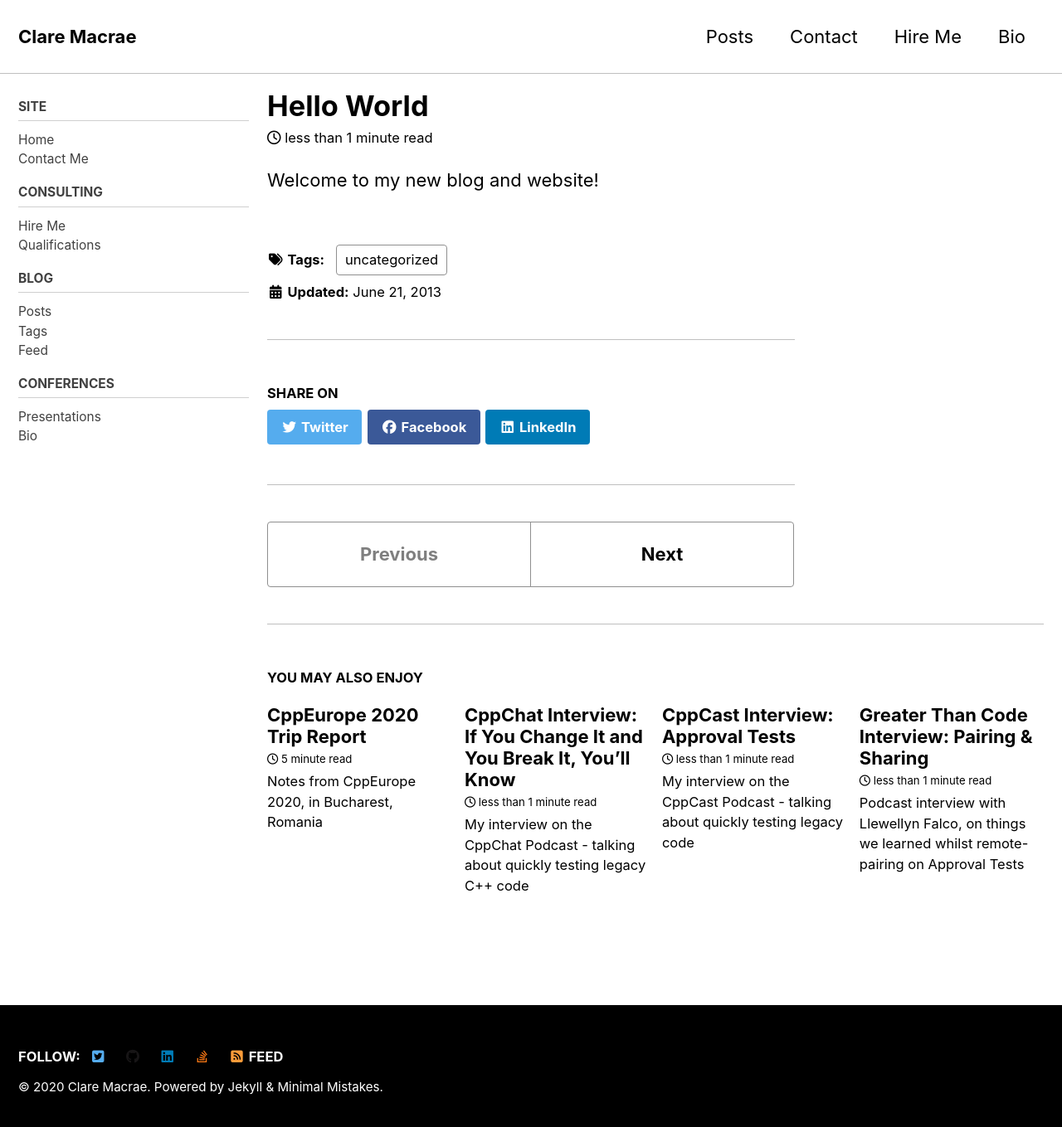
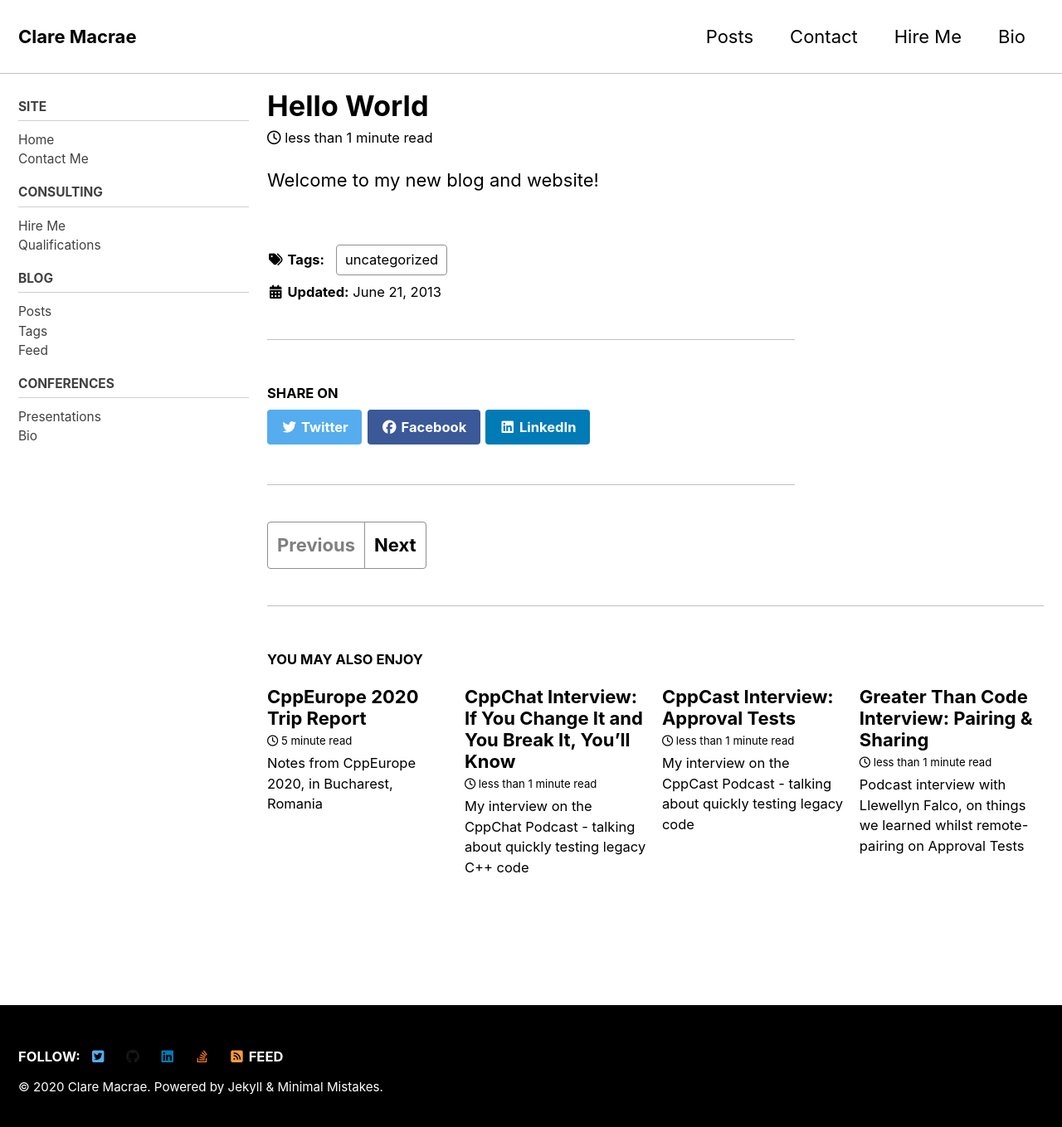
Before and after one commit to claremacrae/claremacrae.github.io, a Jekyll site: the page built from _posts/2013-06-21-hello-world.md, in a window 1280 px wide and 1367 px high. Shown: the top 1359 px of the window at 83% size. Built offline with Jekyll 4.4.1, drawn with Linux system fonts in a browser that asks for light colours; cached includes are drawn as plain includes; nearby versions of some CDN libraries.

Commit message:
Shrink the Next/Previous buttons on posts (#50)

```diff
--- a/_sass/minimal-mistakes/_navigation.scss
+++ b/_sass/minimal-mistakes/_navigation.scss
@@ -119,10 +119,12 @@
 
   /* next/previous buttons */
   &--pager {
-    display: block;
-    padding: 1em 2em;
+    //display: block;
+    display: inline-block;
+    //padding: 1em 2em;
+    padding: 0.5em 0.5em;
     float: left;
-    width: 50%;
+    //width: 50%;
     font-family: $sans-serif;
     font-size: $type-size-5;
     font-weight: bold;
```
